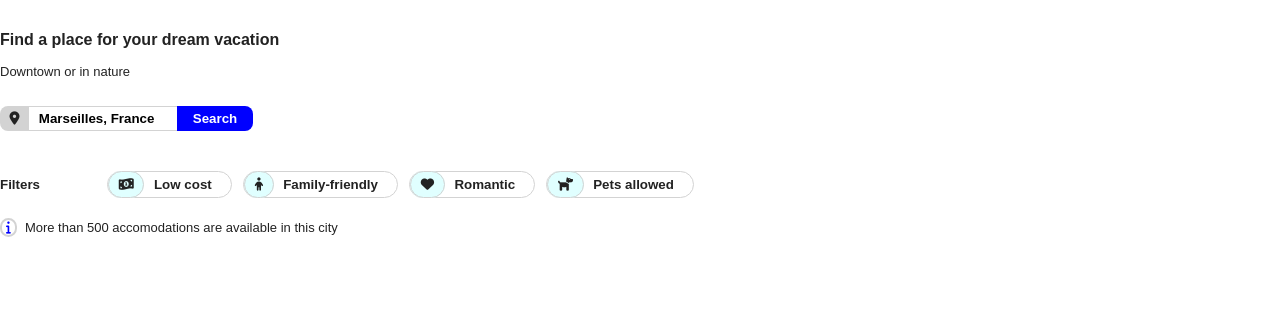
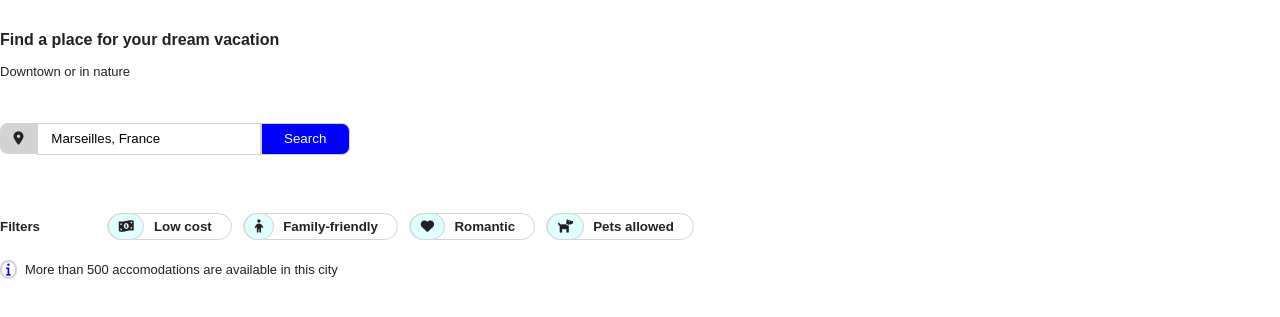
Before and after one commit to st80kafe/ocP2, a website built with Parcel: page index.html in a window 1280 px wide. Shown: the part 105-422 px from the top of the page. Built offline with nearby package versions, Linux system fonts and the light colour scheme.

Commit message:
embed form with search and button type inputs and modified css rules

```diff
--- a/css/style.css
+++ b/css/style.css
@@ -39,16 +39,16 @@ a:active.navl{
 div.button{
     font-weight: bold;
     font-size: 10pt;;
-    width: 25%;
-    padding-top: 2%;
-    padding-bottom: 2%;
+    width: 35%;
+    padding-top: 3%;
+    padding-bottom: 3%;
 }
 .button-icon{
     padding-left: 3%;
     padding-right: 3%;
     background-color: lightgray;
-    padding-top: 5px;
-    padding-bottom: 5px;
+    padding-top: 8px;
+    padding-bottom: 8px;
 }
 .button .button-icon{
     border-top-left-radius: 8px;
@@ -57,26 +57,26 @@ div.button{
 .button .text-input{
     padding-left: 3%;
     padding-right: 7%;
-    width: 30%;
     color: black;
     background-color: white;
-    border-bottom-style: solid;
-    border-bottom-color: lightgray;
-    border-top-style: solid;
-    border-top-color: lightgray;
+    border-style: solid;
+    border-color: lightgray;
     border-width: 1px;
-    padding-top: 4px;
-    padding-bottom: 4px;
+    padding-top: 7px;
+    padding-bottom: 7px;
 }
 .button .button-label{
     padding-left: 5%;
     padding-right: 5%;
+    border-style: solid;
+    border-color: lightgray;
+    border-width: 1px;
     color: white;
     background-color: blue;
     border-top-right-radius: 8px;
     border-bottom-right-radius: 8px;
-    padding-top: 5px;
-    padding-bottom: 5px;
+    padding-top: 7px;
+    padding-bottom: 7px;
 }
 div.filters{
     font-weight: bold;
--- a/index.html
+++ b/index.html
@@ -27,7 +27,7 @@
   <header><nav class="header"><a title="booki.com" href="/"><img class=logo src="img/logo/Booki.png"></img></a><span class="header-nav"><a class=navl href=#accomodations>Accomodations</a></span><a class=navl href=#activities>Activities</a></nav></header>
    <!-- Lorem, ipsum dolor sit amet consectetur adipisicing elit. Obcaecati, illum nobis tenetur consequatur delectus veniam magni dolores. Incidunt aperiam, odio ab nisi amet alias esse. Aliquid debitis nihil odit sapiente. -->
   <div id="vacation" class="va"><p><h4>Find a place for your dream vacation</h4></p><p class="subheading">Downtown or in nature</p></div>
-  <div class="button"><span class="button-icon"><i class="fa-solid fa-location-dot"></i></span><span class=text-input>Marseilles, France</span><span class=button-label>Search</span></div>
+  <div class="button"><form class="submit"><span class="button-icon"><i class="fa-solid fa-location-dot"></i></span><input class="text-input" type="search" value="Marseilles, France"><span><input class=button-label type="button" value="Search"></span></form></div>
   <div id="filter" class="filters"><span class="filter-label">Filters</span><span id="cost" class="filter-button"><span class="filter-button button-icon"><i class="fa-solid fa-money-bill-1-wave"></i></span><span class="filter-label">Low cost</span></span>&nbsp;&nbsp;&nbsp;<span id="family" class="filter-button"><span class="filter-button button-icon"><i class="fa-solid fa-child"></i></span><span class="filter-label">Family-friendly</span></span>&nbsp;&nbsp;&nbsp;<span id="couple" class="filter-button"><span class="filter-button button-icon"><i class="fa-solid fa-heart"></i></span><span class="filter-label">Romantic</span></span>&nbsp;&nbsp;&nbsp;<span id="pets" class="filter-button"><span class="filter-button button-icon"><i class="fa-solid fa-dog"></i></span><span class="filter-label">Pets allowed</span></span></div>
   <div id="info" class="infosub subheading"><span class=infoicr><i class="fa-solid fa-info"></i></span><span class="infosub">More than 500 accomodations are available in this city</span></div>
   <!-- <div id="accomodations"><h4>Accomodations in Marseilles</h4><p>a</p><p>b</p><p>c</p><p>d</p><p>e</p><p>f</p><p>g</p><p>h</p></div>
```
